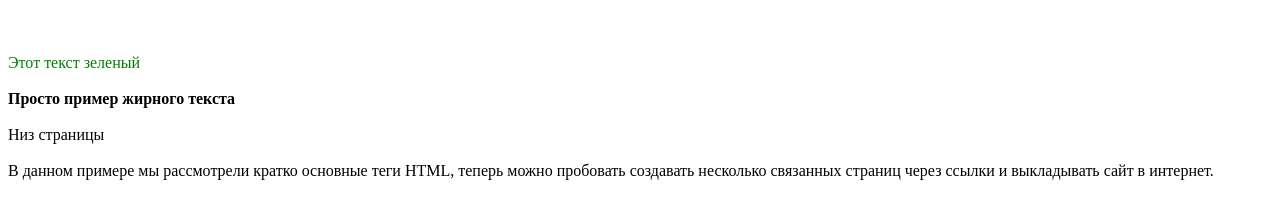
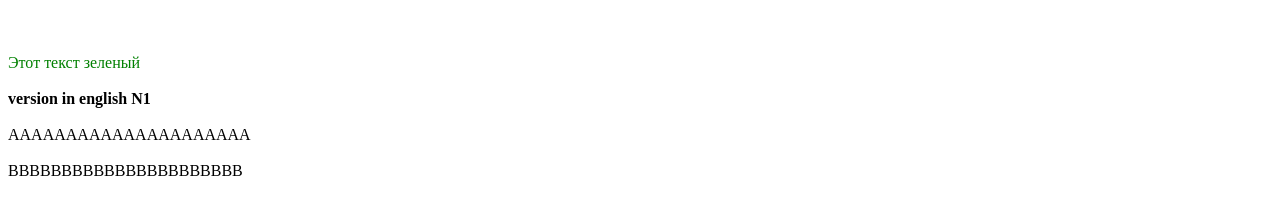
Before and after one commit to dimdimuzun/git.intro, a plain HTML site: page index.html in a window 1280 px wide. Shown: the part 48-266 px from the top of the page. Drawn offline with Linux system fonts and the light colour scheme.

Commit message:
v2english

```diff
--- a/index.html
+++ b/index.html
@@ -7,11 +7,10 @@
 <br/><br/>
 <font style="color:green">Этот текст зеленый</font>
 <br/><br/>
-<b>Просто пример жирного текста</b>
+<b>version in english N1</b>
 <br/><br/>
-Низ страницы
+AAAAAAAAAAAAAAAAAAAAA
 <br/><br/>
-В данном примере мы рассмотрели кратко основные теги HTML, теперь можно пробовать создавать
-несколько связанных страниц через ссылки и выкладывать сайт в интернет.
+BBBBBBBBBBBBBBBBBBBBBB
 </body>
 </html>
```
